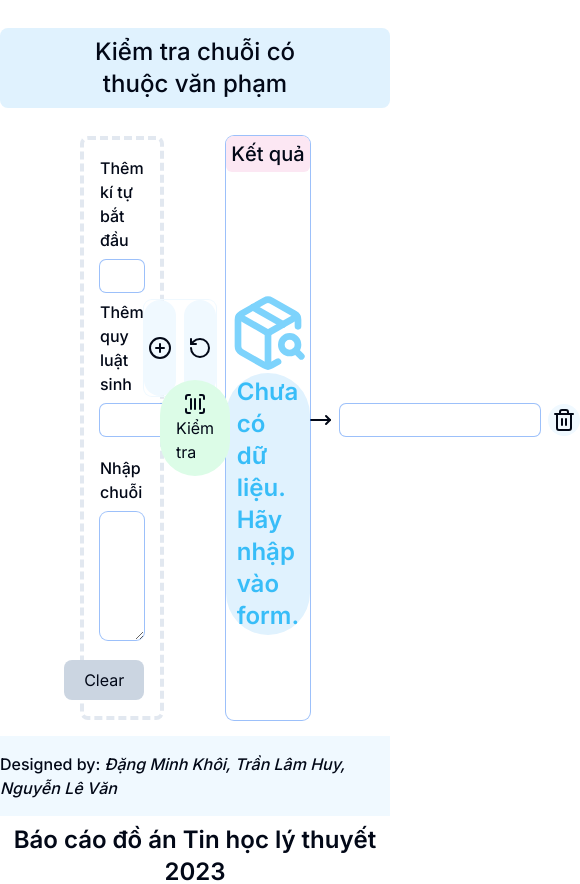
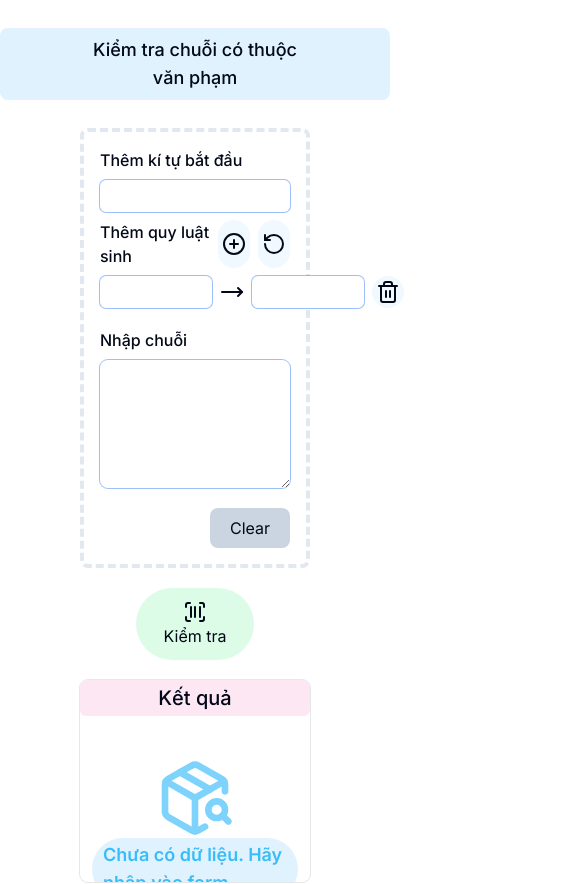
Before and after one commit to TranLamHuyB2017044/THLT_Project, a Next.js app: page / in a window 390 px wide. Shown: the top 884 px of the page, 580 px wide, since content can reach past the window. Built offline with nearby package versions, Linux system fonts and the light colour scheme.

Commit message:
:fire: update responsive result

```diff
--- a/app/page.jsx
+++ b/app/page.jsx
@@ -30,8 +30,8 @@ const Home = () => {
     };
     return (
         <FormProvider {...methods}>
-            <div className="grid grid-cols-12 mx-20 gap-5">
-                <div className="col-span-5  rounded-lg h-fit flex flex-col gap-5 p-4 border-4 border-dashed">
+            <div className="grid md:grid-cols-12 grid-cols-1 mx-20 gap-5">
+                <div className="md:col-span-5  rounded-lg h-fit flex flex-col gap-5 p-4 border-4 border-dashed">
                     <FormAddRegex />
                     <FormAddString />
                     <div>
@@ -43,11 +43,11 @@ const Home = () => {
                         </div>
                     </div>
                 </div>
-                <div className="col-span-2 place-self-center  sticky top-5">
+                <div className="md:col-span-2 place-self-center  sticky top-5">
                     <ButtonConvert />
                 </div>
 
-                <div className="col-span-5  rounded-lg ring-1 overflow-hidden h-full">
+                <div className="md:col-span-5  rounded-lg ring-1 ring-gray-200 overflow-hidden">
                     <h1 className="font-medium text-xl text-center bg-pink-100 py-1 rounded-md">
                         Kết quả
                     </h1>
--- a/components/ButtonConvert/index.jsx
+++ b/components/ButtonConvert/index.jsx
@@ -52,7 +52,7 @@ const ButtonConvert = () => {
     return (
         <div
             role="button"
-            className="flex flex-col bg-green-100 hover:bg-green-200 transition-full duration-150 ease-in-out px-4 py-3 rounded-full  w-fit justify-center items-center"
+            className="flex flex-col bg-green-100 hover:bg-green-200 transition-full duration-150 ease-in-out px-7 py-3 rounded-full  w-fit justify-center items-center"
             onClick={handleConvert}>
             <ScanBarcode />
             <span>Kiểm tra</span>
--- a/components/FormAddRegex/index.jsx
+++ b/components/FormAddRegex/index.jsx
@@ -28,7 +28,7 @@ const FormAddRegex = () => {
             </div>
             <div className="flex justify-between">
                 <h1 className="font-medium">Thêm quy luật sinh</h1>
-                <section className="flex gap-2 ring-1 ring-sky-50 rounded-lg">
+                <section className="flex gap-2  rounded-lg">
                     <button
                         type="button"
                         className="rounded-full bg-sky-50 p-1 hover:bg-sky-100"
@@ -55,14 +55,14 @@ const FormAddRegex = () => {
                     <li key={index} className="flex gap-2 items-center">
                         <input
                             {...register(`regex.${index}.left`)}
-                            className="ring-1 rounded-md px-2 py-1 max-w-[200px]"
+                            className="ring-1 rounded-md px-2 py-1  w-28 md:w-[200px]"
                         />
                         <div className="w-8">
                             <MoveRight />
                         </div>
                         <input
                             {...register(`regex.${index}.right`)}
-                            className="ring-1 rounded-md px-2 py-1 max-w-[200px]"
+                            className="ring-1 rounded-md px-2 py-1  w-28 md:w-[200px]"
                         />
                         <button
                             type="button"
--- a/components/Header/index.jsx
+++ b/components/Header/index.jsx
@@ -3,7 +3,7 @@ import React from 'react';
 const Header = () => {
     return (
         <div className="px-20 rounded-lg my-3 text-center bg-sky-100  ">
-            <h1 className="text-2xl font-medium py-2 ">
+            <h1 className="text-lg md:text-2xl font-medium py-2 ">
                 Kiểm tra chuỗi có thuộc văn phạm
             </h1>
         </div>
--- a/components/Result/index.jsx
+++ b/components/Result/index.jsx
@@ -36,7 +36,7 @@ const Result = ({}) => {
                     {paths.length !== 0 && (
                         <>
                             <hr />
-                            <div className="mx-5 overflow-auto h-[300px]">
+                            <div className="mx-5 overflow-auto max-h-[300px]">
                                 <p className="font-medium">
                                     Dẫn xuất trực tiếp:{' '}
                                 </p>
@@ -52,22 +52,22 @@ const Result = ({}) => {
                     )}
                     <hr />
 
-                    <div className="h-full flex justify-center items-center ">
+                    <div className=" flex justify-center items-center ">
                         {resultCheck ? (
                             <div className="flex flex-col justify-center items-center">
                                 <div className="flex justify-center items-center">
                                     <Smile className="w-20 h-20 stroke-green-300" />
                                 </div>
-                                <Badge className="bg-green-100 text-green-400 text-2xl">
+                                <Badge className="bg-green-100 text-green-400  text-lg md:text-2xl ">
                                     Chuỗi được sinh ra từ văn phạm
                                 </Badge>
                             </div>
                         ) : (
-                            <div className="h-full flex flex-col justify-center items-center">
+                            <div className=" flex flex-col justify-center items-center">
                                 <div className="flex justify-center items-center">
                                     <Frown className="w-20 h-20 stroke-red-300" />
                                 </div>
-                                <Badge className="bg-red-100 text-red-400 text-2xl">
+                                <Badge className="bg-red-100 text-red-400  text-lg md:text-2xl ">
                                     Chuỗi không được sinh ra từ văn phạm
                                 </Badge>
                             </div>
@@ -75,11 +75,11 @@ const Result = ({}) => {
                     </div>
                 </div>
             ) : (
-                <div className="h-full flex flex-col justify-center items-center">
+                <div className=" h-full flex flex-col justify-center items-center m-3">
                     <div className="flex justify-center items-center">
                         <PackageSearch className="w-20 h-20 stroke-sky-300" />
                     </div>
-                    <Badge className="bg-sky-100 text-sky-400 text-2xl">
+                    <Badge className="bg-sky-100 text-sky-400 text-lg md:text-2xl">
                         Chưa có dữ liệu. Hãy nhập vào form.
                     </Badge>
                 </div>
```
